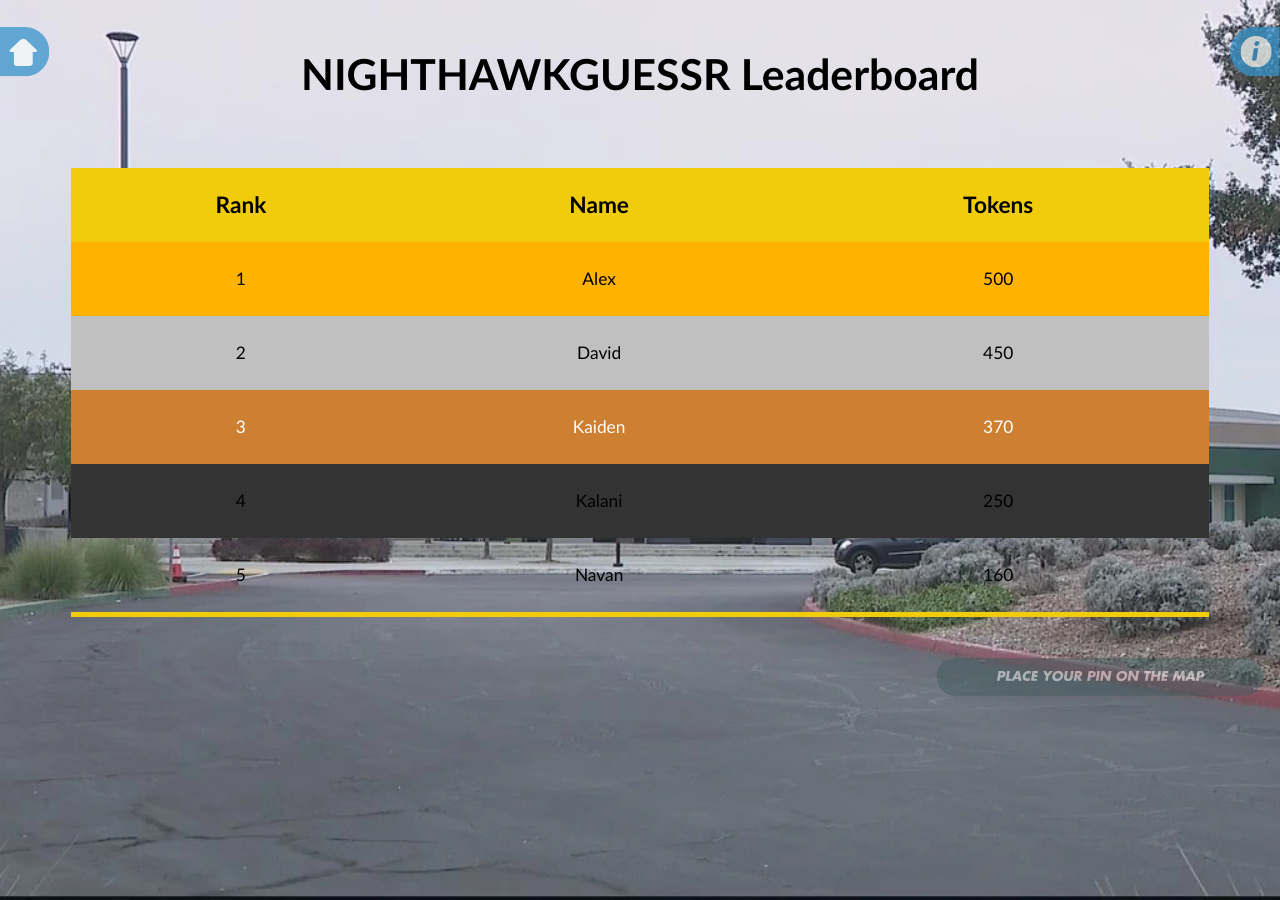
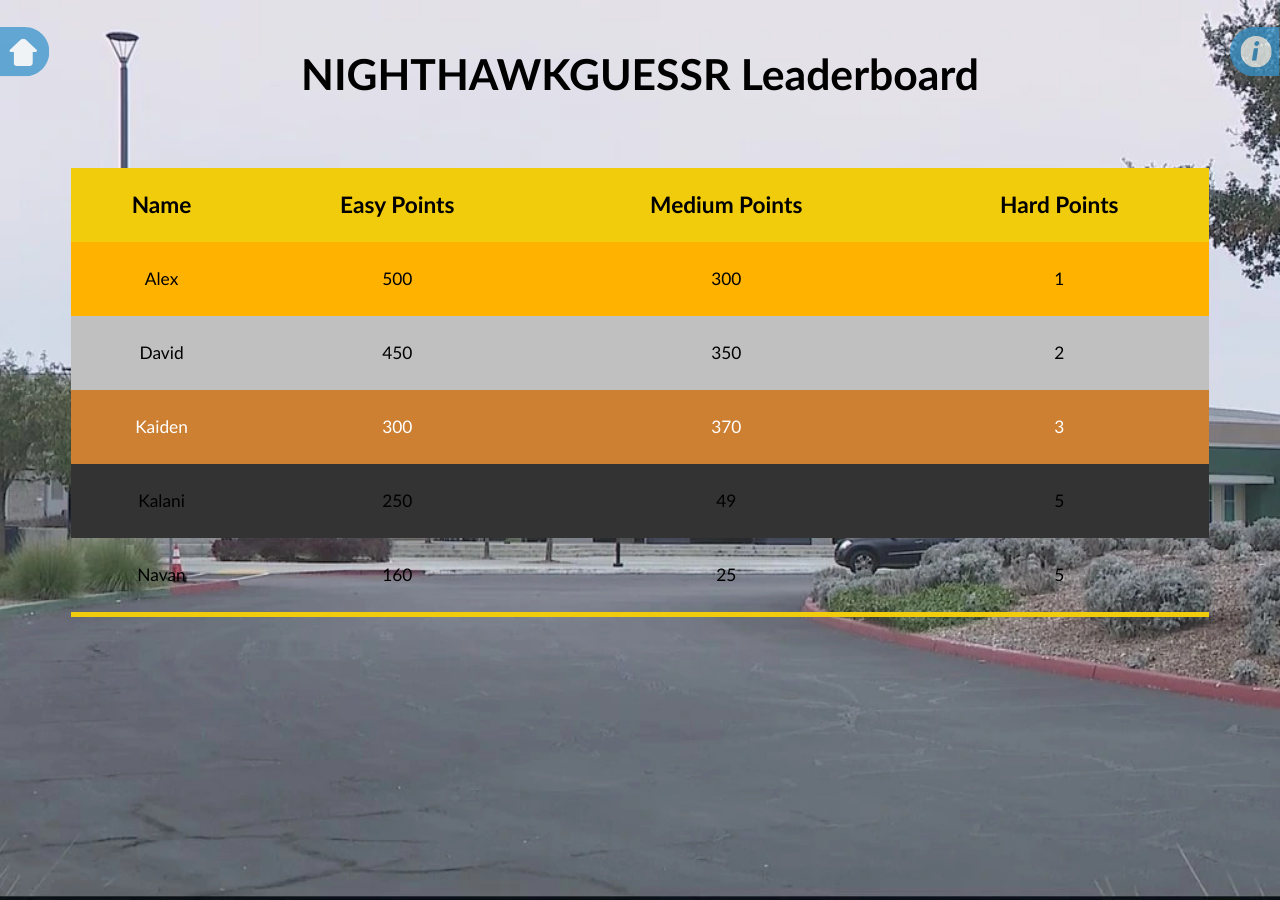
Before and after one commit to DavidVasilev1/Nighthawk-guessr, a Jekyll site: the page leaderboard.html, which Jekyll copies as it is, in a window 1280 px wide. Built offline with Jekyll 4.4.1, drawn with Linux system fonts in a browser that asks for light colours.

Commit message:
Use Points

```diff
--- a/leaderboard.html
+++ b/leaderboard.html
@@ -10,7 +10,6 @@
 <body style="background-image: url('./assets/img/guess.jpg'); background-repeat: no-repeat; background-attachment: fixed; background-size: cover;" onload = "resize()">
     <img src = "./assets/svg/home.svg" id="home"onclick = "//prompt are you sure if you want to leave" width = "60" height = "60" class = "topbar" style="top: 32px; left: 0px; opacity: 0.75;">
     <img src = "./assets/svg/help.svg" id="help" onclick = "//prompt window with information" width = "60" height = "60" class = "topbar" style="top: 32px; right: 0px; opacity: 0.75;">
-    <img src = "./assets/svg/submit.svg" id="submit" onclick = "//placepin" width = "400" height = "47" class = "topbar" style="top: 790px; left: 1120px; opacity: 0.5;">
 
   <style>
   * {
@@ -88,34 +87,45 @@
 
   <table class="board">
     <thead>
-      <td>Rank</td>
       <td>Name</td>
-      <td>Tokens</td>
+      <td>Easy Points</td>
+      <td>Medium Points</td>
+      <td>Hard Points</td>
     </thead>
   <tr>
-    <td>1</td>
+
     <td>Alex</td>
-    <td>500</td>
+     <td>500</td>
+     <td>300</td>
+     <td>1</td>
+
   </tr>
   <tr>
-    <td>2</td>
     <td>David</td>
     <td>450</td>
+    <td>350</td>
+    <td>2</td>
   </tr>
   <tr>
-    <td>3</td>
+
     <td>Kaiden</td>
-    <td>370</td>
+    <td>300</td>
+      <td>370</td>
+      <td>3</td>
   </tr>
   <tr>
-    <td>4</td>
+
     <td>Kalani</td>
     <td>250</td>
+    <td>49</td>
+    <td>5</td>
   </tr>
   <tr>
-    <td>5</td>
+
     <td>Navan</td>
     <td>160</td>
+     <td>25</td>
+      <td>5</td>
   </tr>
 
     <tbody id='tbody'></tbody>
```
